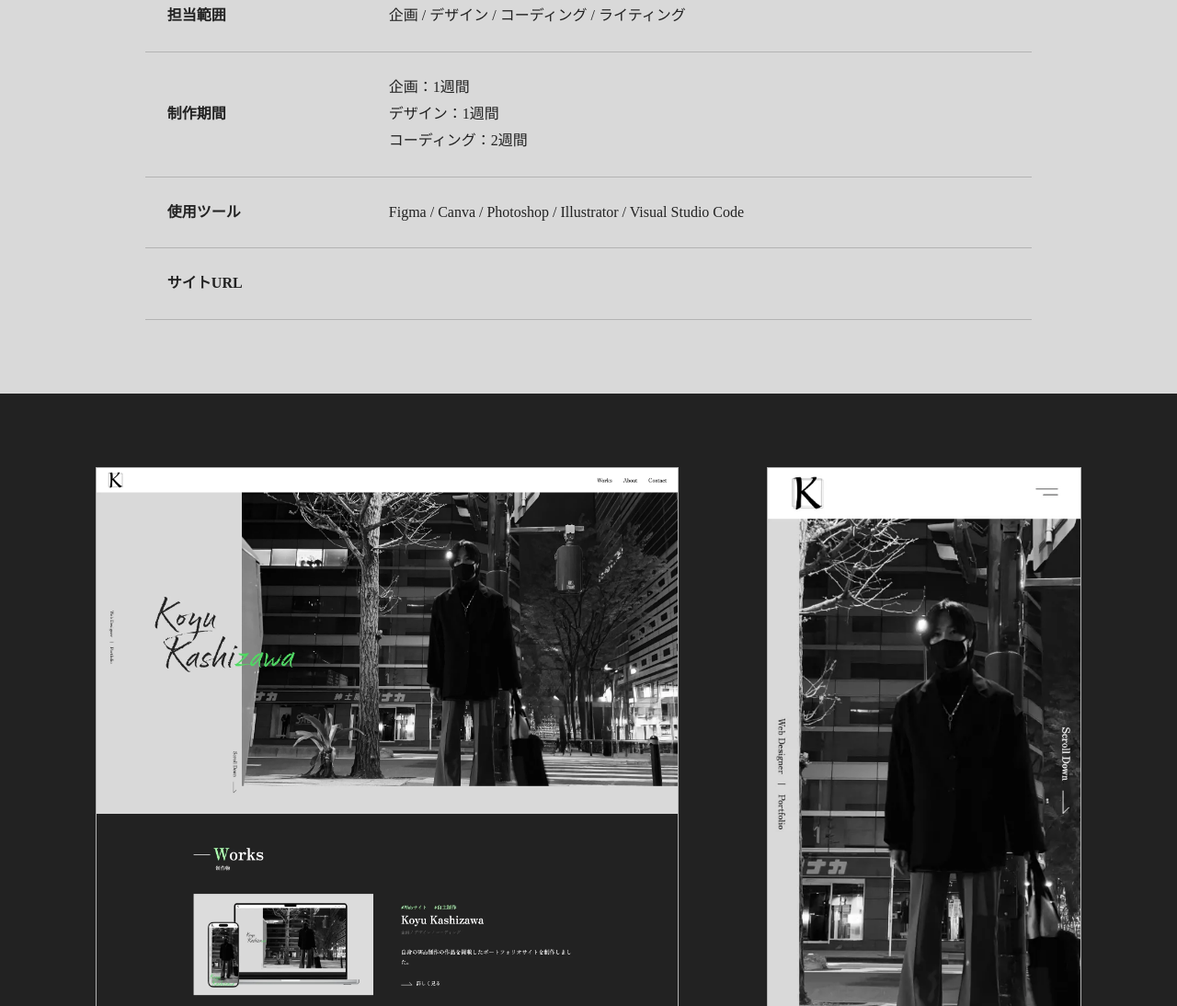
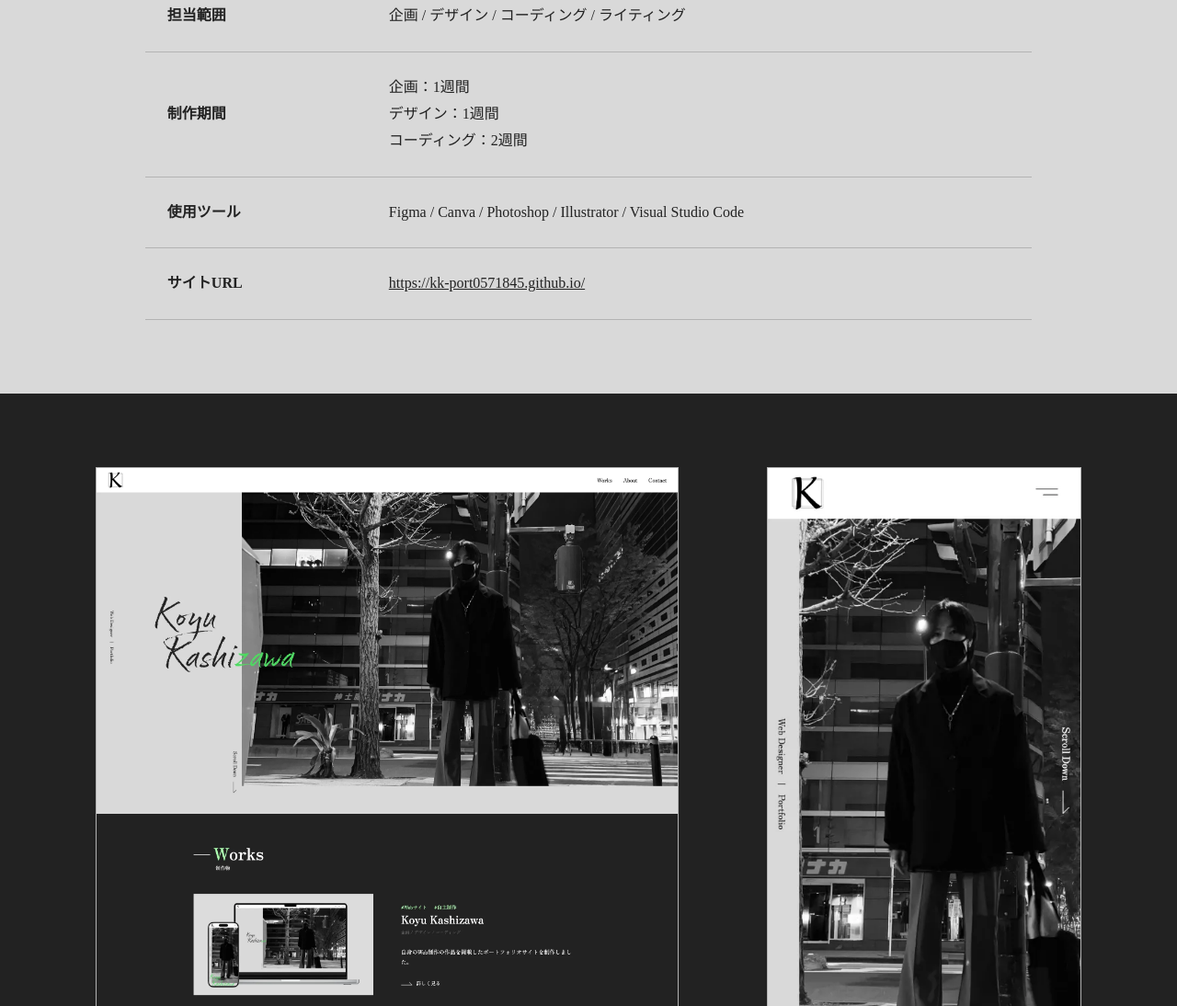
Before and after one commit to kk-port0571845/kk-port0571845.github.io, a plain HTML site: page works_portfolio.html in a window 1280 px wide. Shown: the part 4189-5283 px from the top of the page at 92% size. Drawn offline with Linux system fonts and the light colour scheme; some packages are replaced by stand-ins of ours; a web font is replaced by a local one.

Commit message:
Add files via upload

```diff
--- a/works_portfolio.html
+++ b/works_portfolio.html
@@ -79,7 +79,7 @@
                             </div>
                         </div>
                         <div class="btn-area theme-light btn-margin fade-in">
-                            <a href="./index.html" target="_blank" rel="noopener noreferrer" class="btn"><span class="btn-text">VIEW SITE</span></a>
+                            <a href="https://kk-port0571845.github.io/" target="_blank" rel="noopener noreferrer" class="btn"><span class="btn-text">VIEW SITE</span></a>
                         </div>
                     </div>
                     <div class="site-img fade-in">
@@ -241,7 +241,7 @@
                     <div class="detail-row fade-in">
                         <p class="detail-label">サイトURL</p>
                         <div class="detail-value">
-                            <a href="#"></a>
+                            <a href="https://kk-port0571845.github.io/" target="_blank" rel="noopener noreferrer">https://kk-port0571845.github.io/</a>
                         </div>
                     </div>
                 </div>
```
